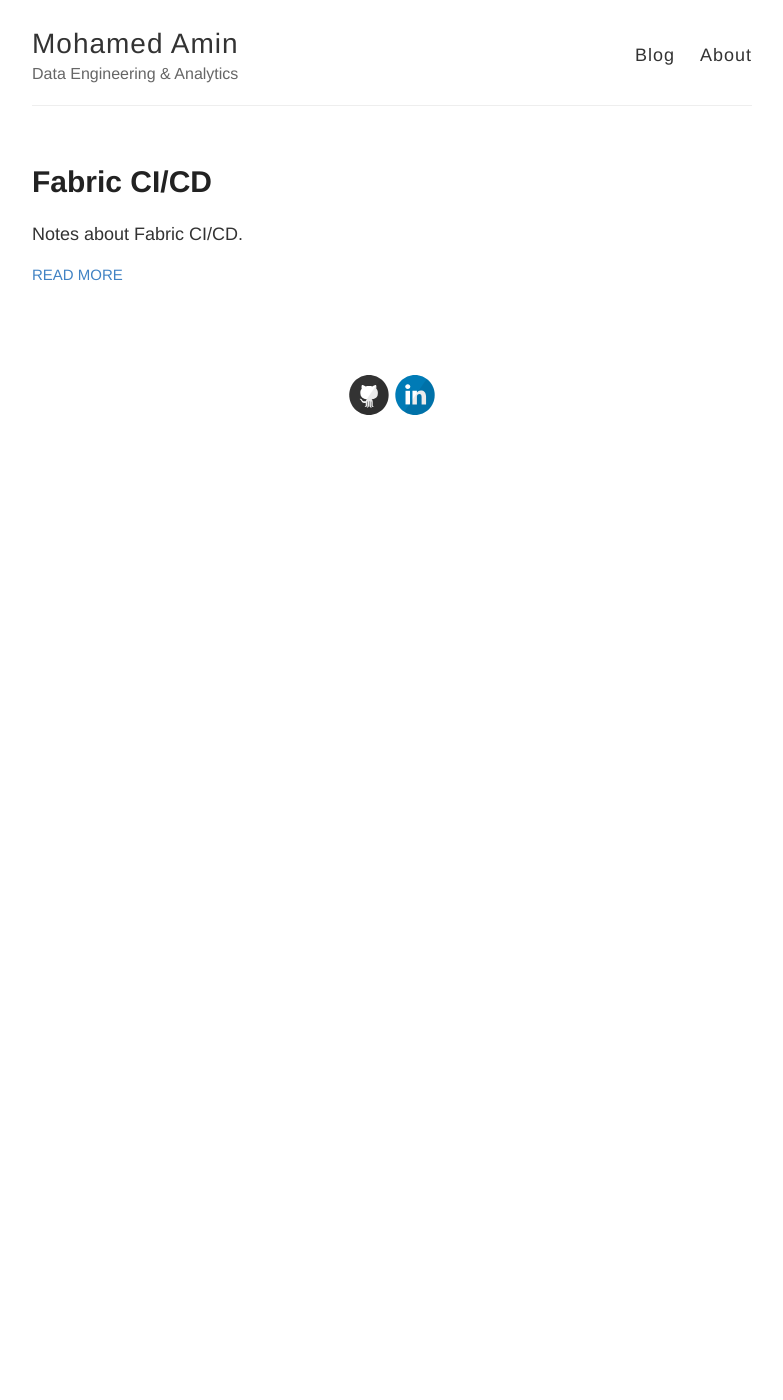
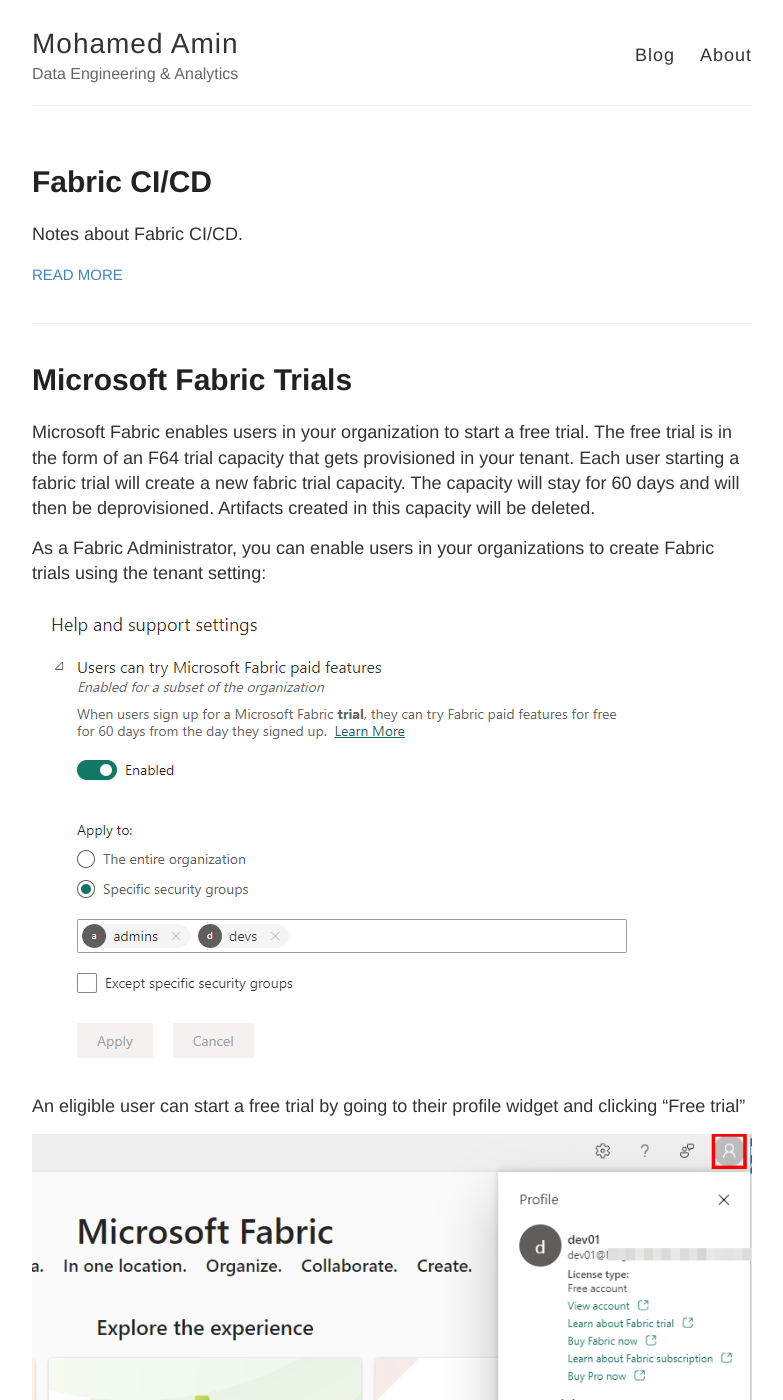
Before and after one commit to modamin/modamin.github.io, a Jekyll site: the page built from index.html, in a window 1280 px wide and 1400 px high. Shown: the whole window, without its empty margins (248-1031 px from the left). Built offline with Jekyll 4.4.1, drawn with Linux system fonts in a browser that asks for light colours; some of the changed text lies outside the part shown.

Commit message:
Fabric trials

```diff
--- /dev/null
+++ b/_posts/2024-08-01-fabric-trials.md
@@ -0,0 +1,46 @@
+---
+layout: post
+title: Microsoft Fabric Trials
+---
+
+Microsoft Fabric enables users in your organization to start a free trial. The free trial is in the form of an F64 trial capacity that gets provisioned in your tenant. Each user starting a fabric trial will create a new fabric trial capacity. The capacity will stay for 60 days and will then be deprovisioned. Artifacts created in this capacity will be deleted.
+
+As a Fabric Administrator, you can enable users in your organizations to create Fabric trials using the tenant setting:
+
+![alt text](../images/2024-08-01-fabric-trials/image.png)
+
+An eligible user can start a free trial by going to their profile widget and clicking "Free trial"
+
+![alt text](../images/2024-08-01-fabric-trials/image-1.png)
+
+A pop up will verify the user's intent to start a trial:
+
+![alt text](../images/2024-08-01-fabric-trials/image-2.png)
+
+Once the trial is started the user will be able to see the days remaining in the trial.
+
+![alt text](../images/2024-08-01-fabric-trials/image-3.png)
+
+The user will then have access to all Fabric experiences.
+
+![alt text](../images/2024-08-01-fabric-trials/image-4.png)
+
+By default, the user will be assigned as the new Trial capacity admin.
+
+![alt text](../images/2024-08-01-fabric-trials/image-5.png)
+
+As a Fabric administrator, you can see all the trial capacities created in your Fabric tenant under capacity settings.
+
+![alt text](../images/2024-08-01-fabric-trials/image-6.png)
+
+A user can cancel their own trial by going to their profile widget and clicking "Cancel trial"
+
+![alt text](../images/2024-08-01-fabric-trials/image-7.png)
+
+Cancelling the trial will essentially delete the capacity, all the workspaces assigned to it, and all Fabric items created on it.
+
+![alt text](../images/2024-08-01-fabric-trials/image-8.png)
+
+In addition, the user will not be able to create any further trial capacities.
+
+![alt text](../images/2024-08-01-fabric-trials/image-9.png)
```
Also changed, not shown: _posts/2024-08-07-fabric-cicd.md (line endings or trailing spaces), images/2024-08-01-fabric-trials/image-1.png (added), images/2024-08-01-fabric-trials/image-2.png (added), images/2024-08-01-fabric-trials/image-3.png (added), images/2024-08-01-fabric-trials/image-4.png (added), images/2024-08-01-fabric-trials/image-5.png (added), images/2024-08-01-fabric-trials/image-6.png (added), images/2024-08-01-fabric-trials/image-7.png (added), images/2024-08-01-fabric-trials/image-8.png (added), images/2024-08-01-fabric-trials/image-9.png (added), images/2024-08-01-fabric-trials/image.png (added), images/image.png (added).
